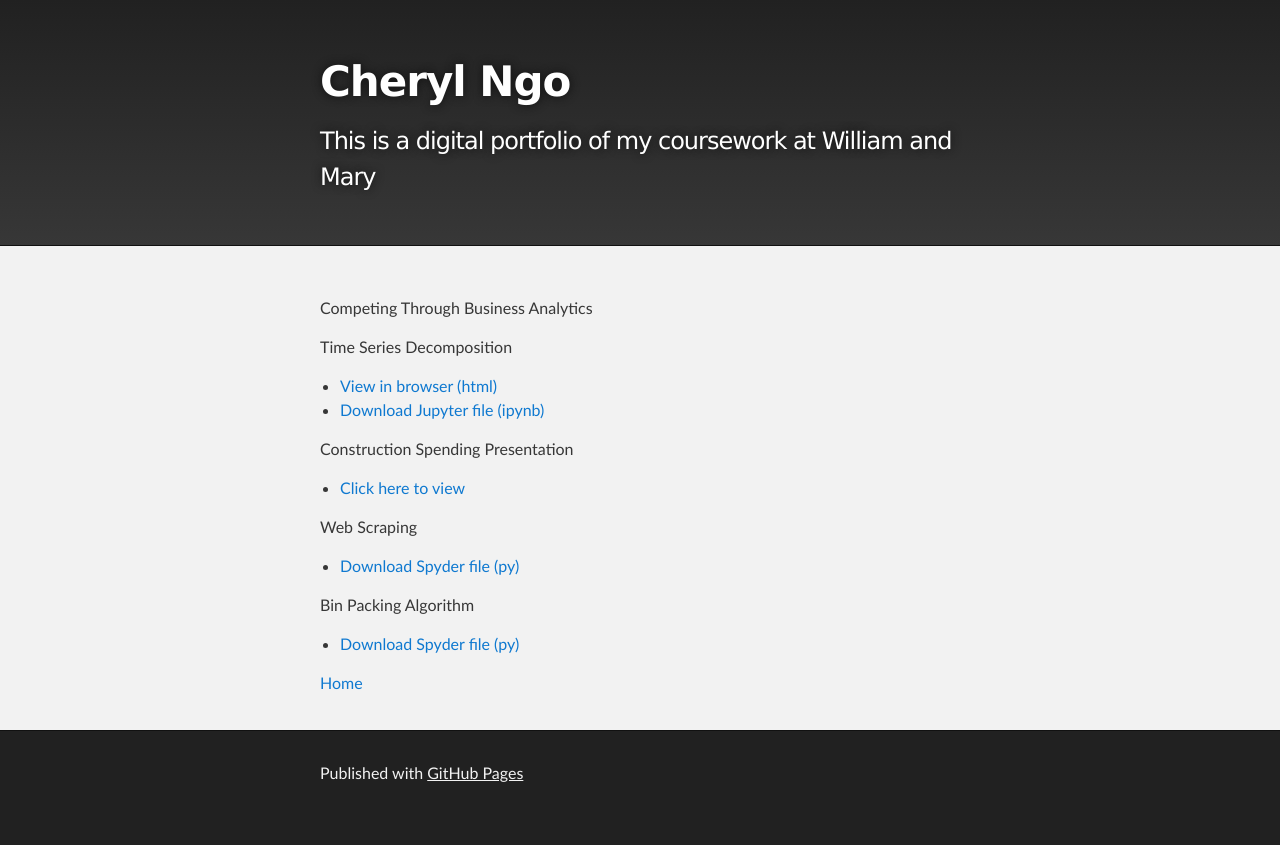
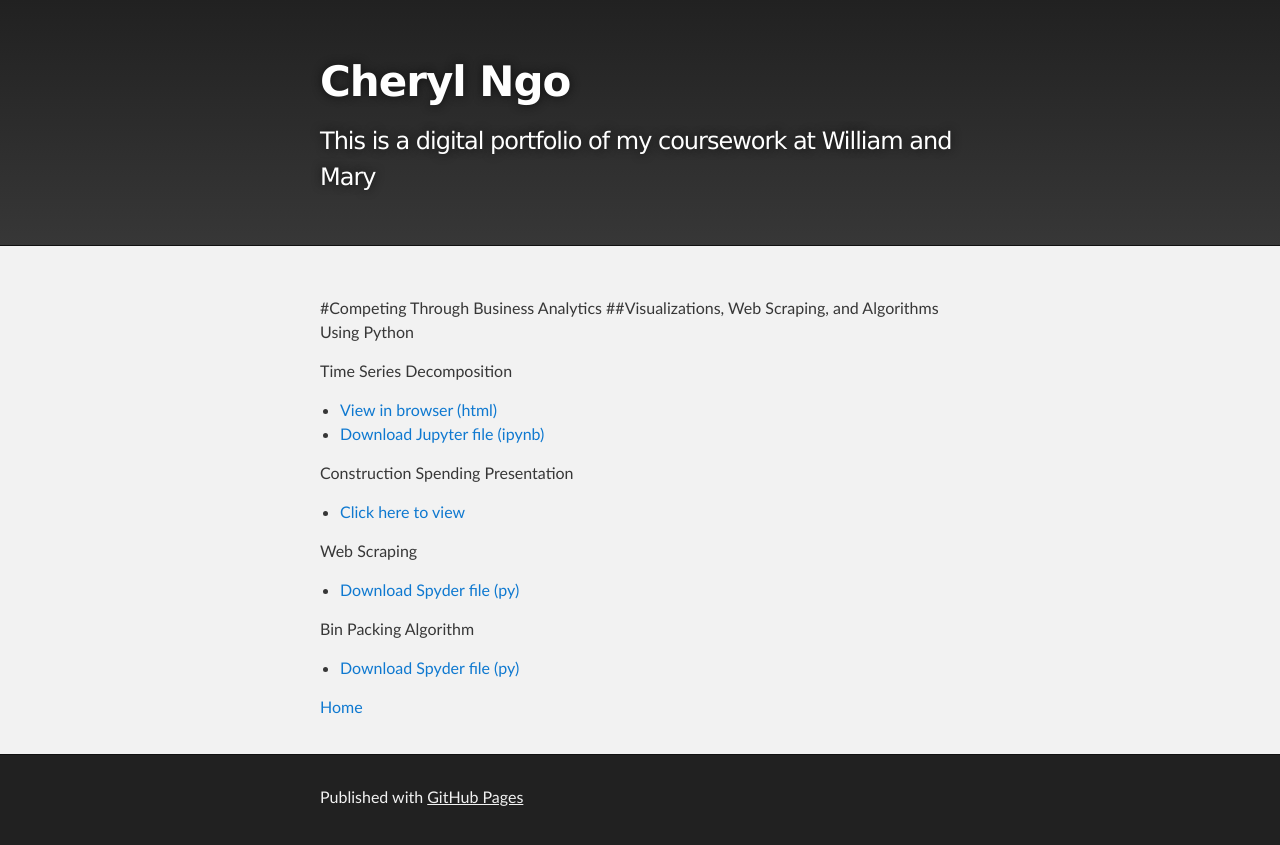
Before and after one commit to Cherylngo/cherylngo.github.io, a Jekyll site: the page built from CTBA/index.md, in a window 1280 px wide. Shown: the top 845 px of the page. Built offline with Jekyll 4.4.1, drawn with Linux system fonts in a browser that asks for light colours; our own code applies the rules of GitHub Pages for plain Markdown files.

Commit message:
Update index.md

```diff
--- a/CTBA/index.md
+++ b/CTBA/index.md
@@ -1,9 +1,10 @@
 ---
-title: Course: Competing Through Business Analytics (Spring 2019)
-description: Visualizations, Web Scraping, and Algorithms Using Python
+title: Course: Competing Through Business Analytics
+description: Spring 2019
 ---
 
-Competing Through Business Analytics
+#Competing Through Business Analytics
+##Visualizations, Web Scraping, and Algorithms Using Python
 
 Time Series Decomposition
 - [View in browser (html)](M3Graphing.html)
```
